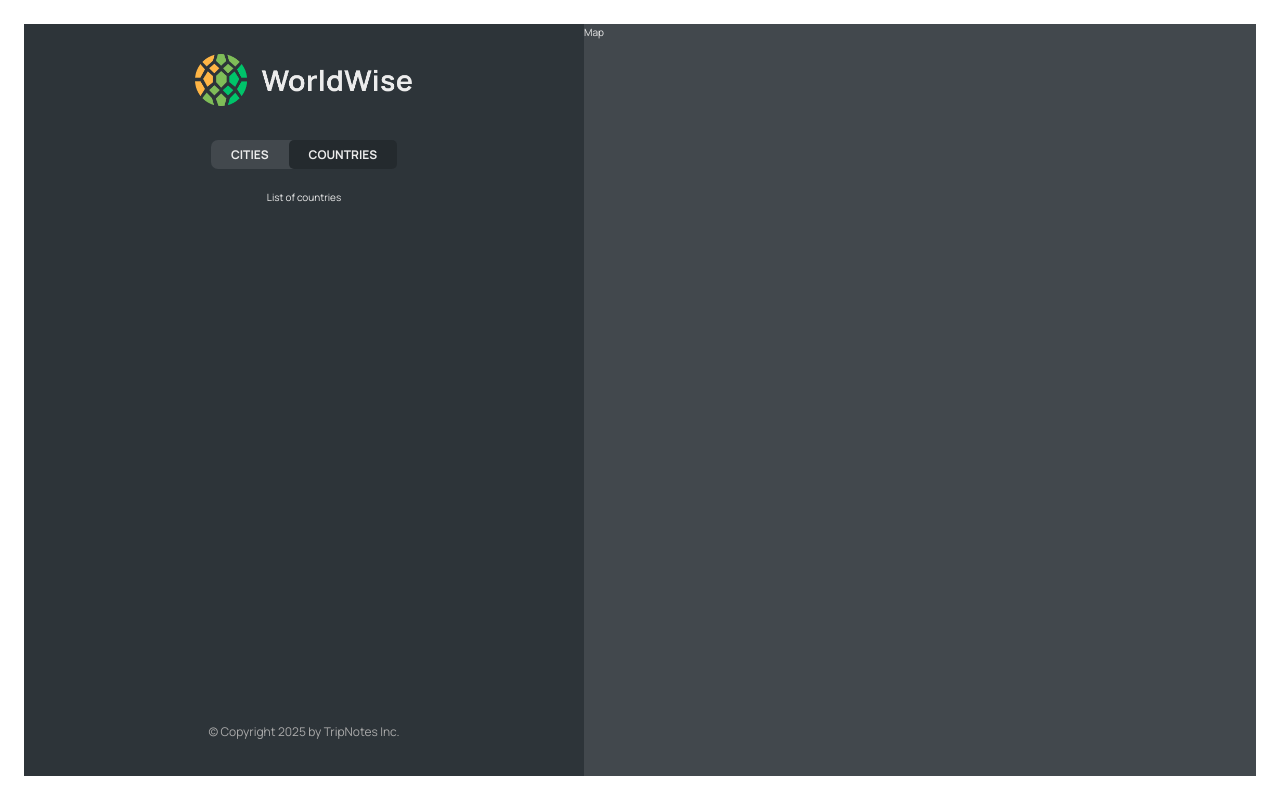
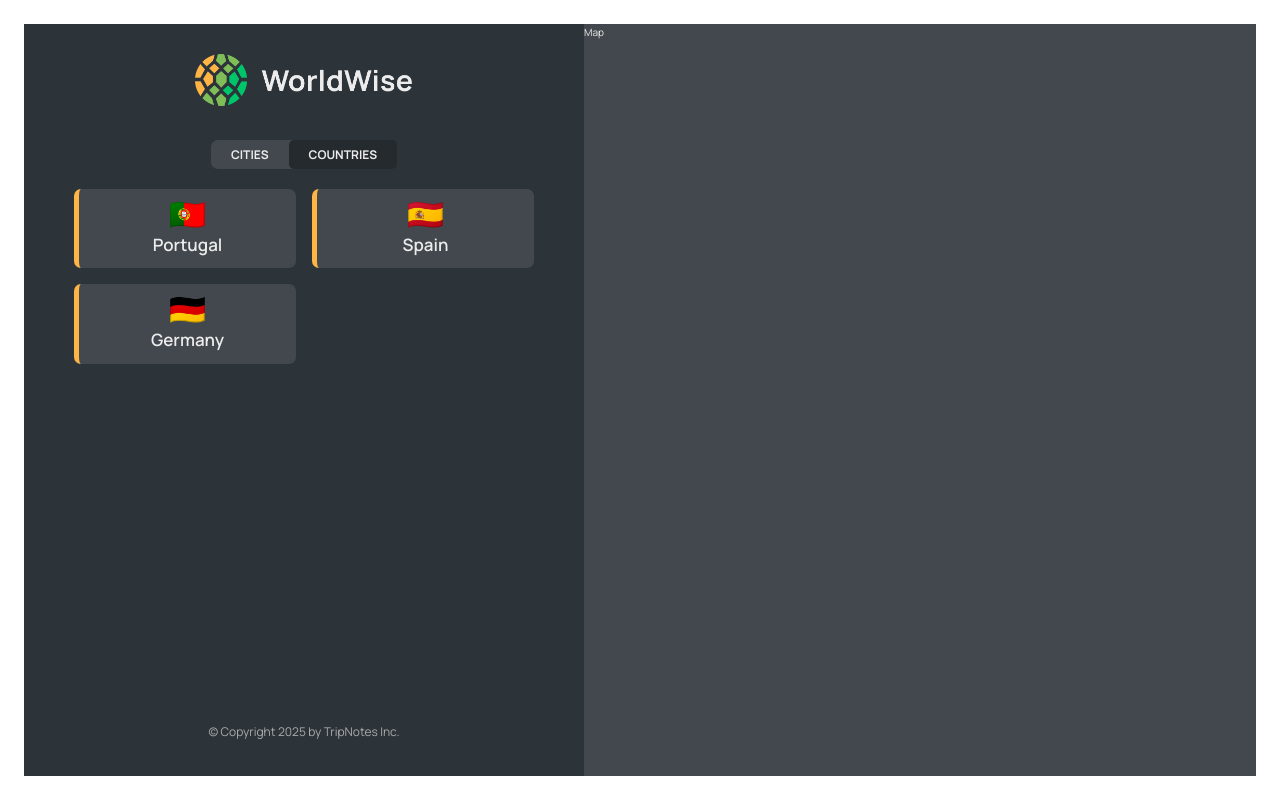
Before and after one commit to Brenotardelli/TripNotes, a React (Vite) app: page /app/countries in a window 1280 px wide. Built offline with nearby package versions, Linux system fonts and the light colour scheme; data requests are answered from the project's data file.

Commit message:
countries list added to router

```diff
--- a/src/App.jsx
+++ b/src/App.jsx
@@ -1,4 +1,6 @@
 import { BrowserRouter, Routes, Route, Navigate } from "react-router-dom";
+import { useEffect, useState } from "react";
+
 import Product from "./pages/Product";
 import Pricing from "./pages/Pricing";
 import Homepage from "./pages/Homepage";
@@ -6,7 +8,7 @@
 import AppLayout from "./pages/AppLayout";
 import Login from "./pages/Login";
 import CityList from "./components/CityList";
-import { useEffect, useState } from "react";
+import CountriesList from "./components/CountriesList";
 
 const URL = "http://localhost:9000";
 
@@ -45,7 +47,10 @@
             path="cities"
             element={<CityList cities={cities} isLoading={isLoading} />}
           />
-          <Route path="countries" element={<p>List of countries</p>} />
+          <Route
+            path="countries"
+            element={<CountriesList cities={cities} isLoading={isLoading} />}
+          />
           <Route path="form" element={<p>Form</p>} />
         </Route>
         <Route path="/login" element={<Login />} />
--- a/src/components/CityList.jsx
+++ b/src/components/CityList.jsx
@@ -1,6 +1,6 @@
 import React from "react";
+import styles from "./CityList.module.css";
 import Spinner from "./Spinner";
-import styles from "./CityList.module.css";
 import CityItem from "./CityItem";
 import Message from "./Message";
 
--- /dev/null
+++ b/src/components/CountriesList.jsx
@@ -0,0 +1,29 @@
+import React from "react";
+import styles from "./CountriesList.module.css";
+import Spinner from "./Spinner";
+import CountryItem from "./CountryItem";
+import Message from "./Message";
+
+const CountriesList = ({ cities, isLoading }) => {
+  if (isLoading) return <Spinner />;
+  if (!cities.length)
+    return (
+      <Message message="add your first city by clicking on a city on the map" />
+    );
+
+  const countries = cities.reduce((arr, city) => {
+    if (!arr.map((el) => el.country).includes(city.country))
+      return [...arr, { country: city.country, emoji: city.emoji }];
+    else return arr;
+  }, []);
+
+  return (
+    <ul className={styles.countriesList}>
+      {countries.map((country) => (
+        <CountryItem country={country} key={country.country} />
+      ))}
+    </ul>
+  );
+};
+
+export default CountriesList;
--- a/src/components/CountryList.module.css
+++ b/src/components/CountriesList.module.css
@@ -1,4 +1,4 @@
-.countryList {
+.countriesList {
   width: 100%;
   height: 65vh;
   list-style: none;
```
